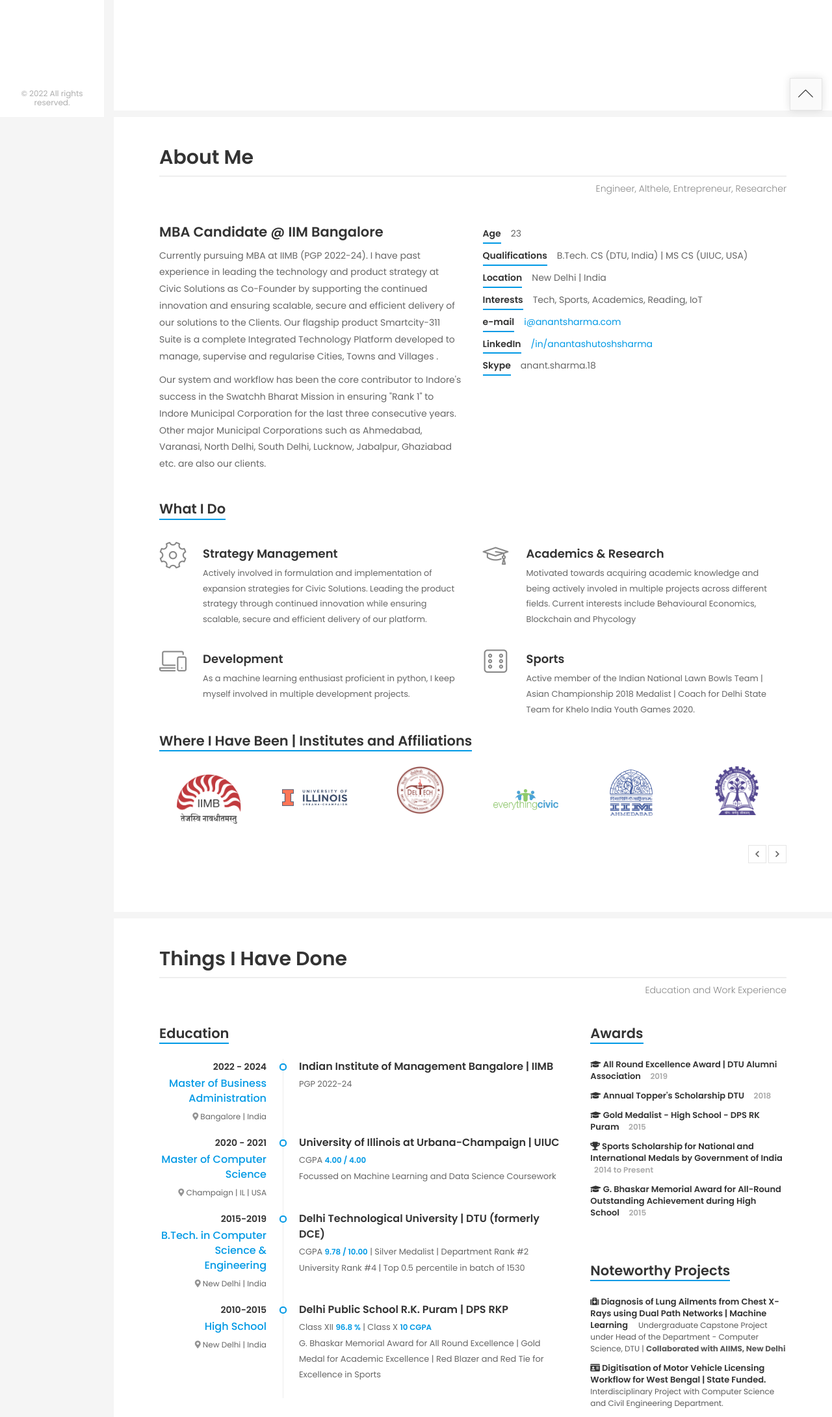
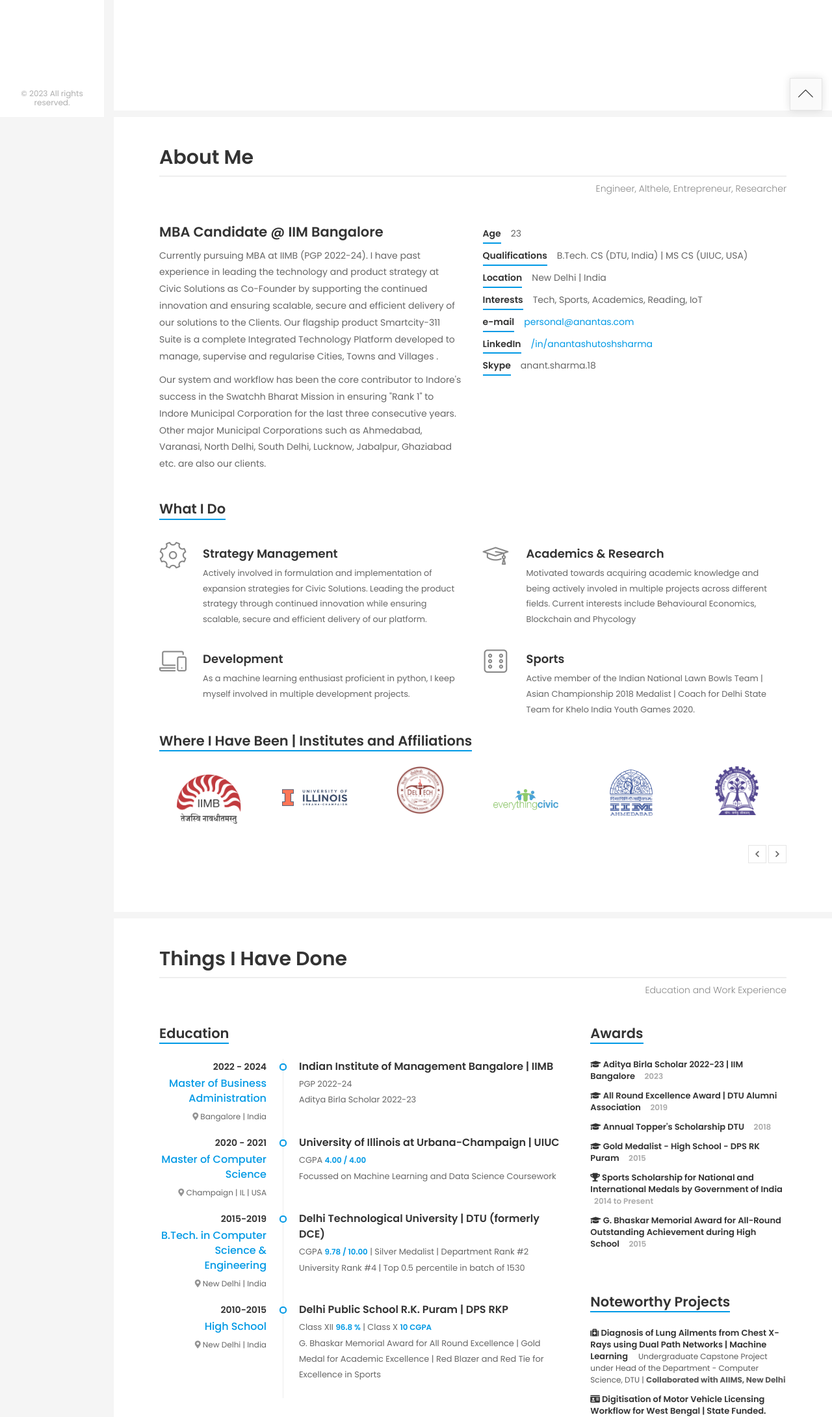
Before and after one commit to AnantSharma18/AnantSharma18.github.io, a plain HTML site: page index.html in a window 1280 px wide. Shown: the part 620-2800 px from the top of the page at 65% size. Drawn offline with Linux system fonts and the light colour scheme; a script that the page names is missing.

Commit message:
updated email to anantas.com, added ABG

```diff
--- a/index.html
+++ b/index.html
@@ -6,7 +6,7 @@
     <title>Anant Ashutosh Sharma | Portfolio</title>
     <meta name="viewport" content="width=device-width, initial-scale=1, maximum-scale=1" />
     <meta name="description" content="Anant Ashutosh Sharma" />
-    <meta name="keywords" content="anant ashutosh sharma, anant, ashutosh, sharma, smartcity311, civic solutions, infinity, infratech, smart city, uiuc, computer science" />
+    <meta name="keywords" content="anant ashutosh sharma, anant, ashutosh, sharma, IIM Bangalore, IIMB, smartcity311, civic solutions, infinity, infratech, smart city, uiuc, computer science" />
     <meta name="Anant Ashutosh Sharma" content="Profile" />
     <link rel="shortcut icon" href="avatar-original.png">
 
@@ -286,7 +286,7 @@
           <!-- / Social Links -->
 
           <!-- Copyrights -->
-          <div class="copyrights">© 2022 All rights reserved.</div>
+          <div class="copyrights">© 2023 All rights reserved.</div>
           <!-- / Copyrights -->
         </div>
       </header>
@@ -390,7 +390,7 @@
 
                           <div class="home-buttons">
                             <a href="https://drive.google.com/file/d/1oIVB8iH1F1M75_T9LtdLHBkVNpuB1zyW/view?usp=sharing" target="_blank" class="btn btn-primary" style="border-radius: 25px; border-color: #e54b4b;">Download CV</a>
-                            <a href="mailto:i@anantsharma.com" target="_self" class="btn btn-secondary" style="border-radius: 25px; border-color: #0099e5;">Contact</a>
+                            <a href="mailto:personal@anantas.com" target="_self" class="btn btn-secondary" style="border-radius: 25px; border-color: #0099e5;">Contact</a>
                           </div>
                           <br> Scroll Down to Know More
                         </div>
@@ -426,7 +426,7 @@
                         <li><span class="title">Qualifications</span><span class="value">B.Tech. CS (DTU, India) | MS CS (UIUC, USA)</span></li>
                         <li><span class="title">Location</span><span class="value">New Delhi | India</span></li>
                         <li><span class="title">Interests</span><span class="value">Tech, Sports, Academics, Reading, IoT</span></li>
-                        <li><span class="title">e-mail</span><span class="value"><a href="mailto:i@anantsharma.com">i@anantsharma.com</a></span></li>
+                        <li><span class="title">e-mail</span><span class="value"><a href="mailto:personal@anantas.com">personal@anantas.com</a></span></li>
                         <li><span class="title">LinkedIn</span><span class="value"><a href="https://www.linkedin.com/in/anantashutoshsharma/" target="_blank">/in/anantashutoshsharma</a></span></li>
                         <li><span class="title">Skype</span><span class="value">anant.sharma.18</span></li>
                       </ul>
@@ -604,7 +604,7 @@
                             <div class="divider"></div>
                             <div class="right-part">
                               <h4 class="item-title">Indian Institute of Management Bangalore | IIMB</h4>
-                              <p>PGP 2022-24</p>
+                              <p>PGP 2022-24 <br>Aditya Birla Scholar 2022-23</p>
                             </div>
                           </div>
 
@@ -842,6 +842,14 @@
                         </div>
 
                         <div class="skills-info skills-second-style">
+
+                          <!-- Skill 1 -->
+                          <div class="clearfix">
+                            <h4><i class="fa fa-graduation-cap"></i>&nbsp;Aditya Birla Scholar 2022-23 | IIM Bangalore
+                            <span class="skill-value">&nbsp; &nbsp; 2023 </span></h4>
+                          </div>
+                          <!-- /Skill 1 -->
+
                           <!-- Skill 1 -->
                           <div class="clearfix">
                             <h4><i class="fa fa-graduation-cap"></i>&nbsp;All Round Excellence Award | DTU Alumni Association
@@ -1065,7 +1073,7 @@
                         <div class="block-title">
                           <h3>How Can I Help You?</h3>
                         </div>
-                        <span style="font-size: large;">You can drop me a mail on <span style="font-family: 'Courier New', Courier, monospace; color: #0099e5; font-weight: 600;"> <a href="mailto:i@anantsharma.com"> i@anantsharma.com </a> </span>
+                        <span style="font-size: large;">You can drop me a mail on <span style="font-family: 'Courier New', Courier, monospace; color: #0099e5; font-weight: 600;"> <a href="mailto:personal@anantas.com"> personal@anantas.com </a> </span>
                         <br>Or fill form below</span> <br> <br>
                         <form id="contact_form" class="contact-form" action="contact_form/contact_form.php.json" method="post">
 
```
